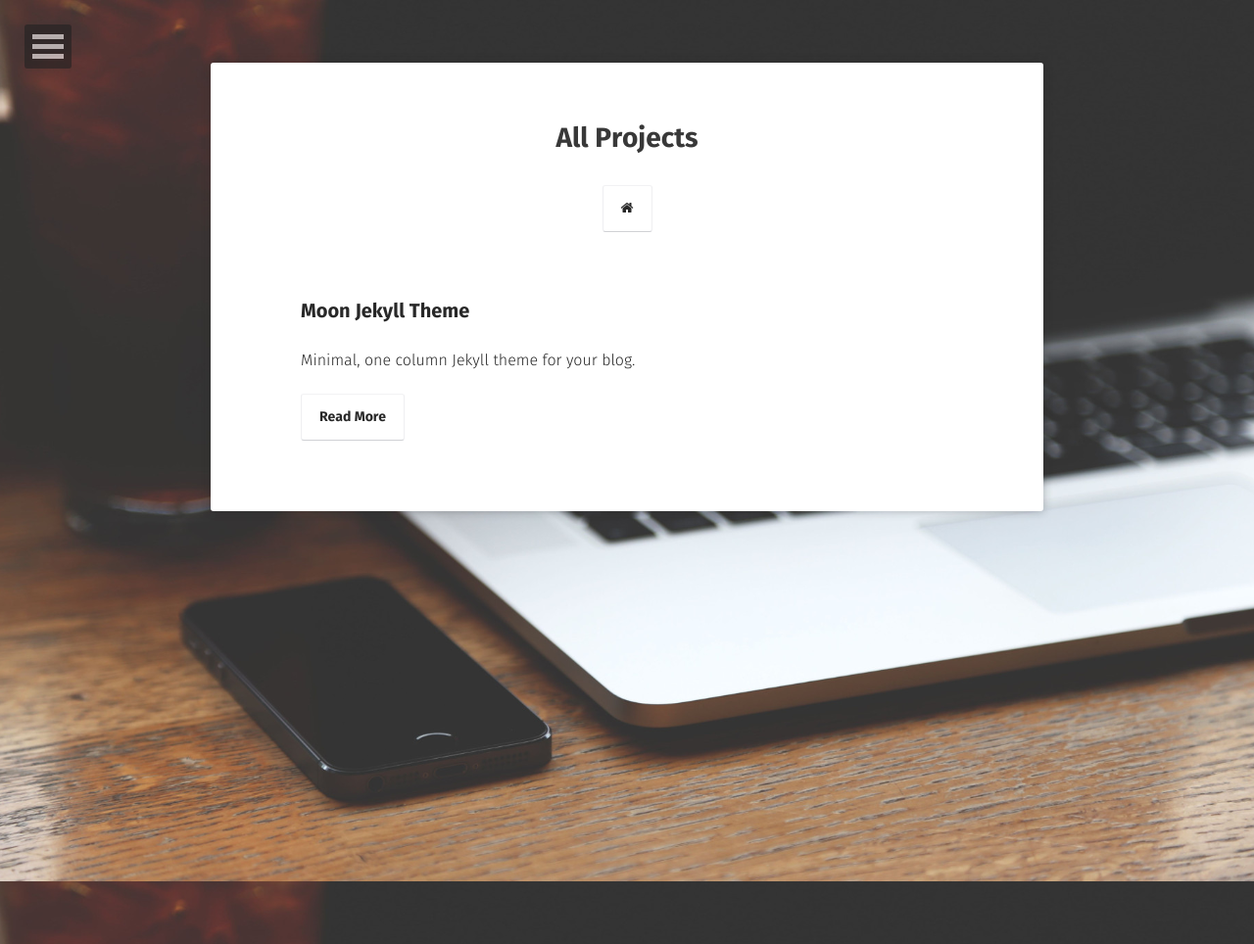
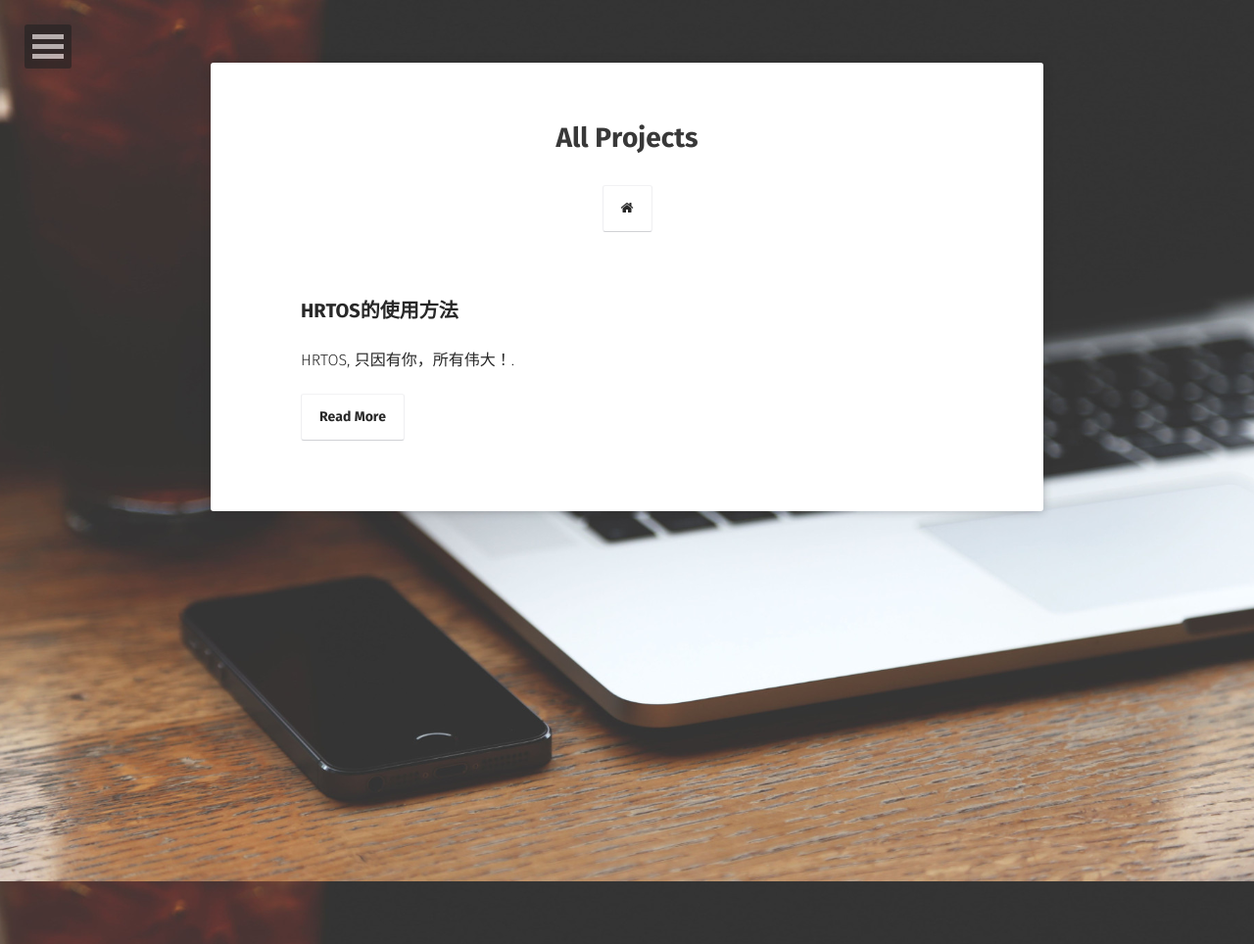
Before and after one commit to HRTOS/HRTOS.GITHUB.IO, a Jekyll site: the page built from projects/index.md, in a window 1280 px wide. Shown: the whole page at 98% size. Built offline with Jekyll 4.4.1, drawn with Linux system fonts in a browser that asks for light colours; some web fonts are replaced; part of the change alters nothing that is shown.

Commit message:
Update 2016-03-21-moon-theme.md

````diff
--- a/_posts/2016-03-21-moon-theme.md
+++ b/_posts/2016-03-21-moon-theme.md
@@ -1,160 +1,83 @@
 ---
 layout: post
-title:  "Moon Jekyll Theme"
-date:   2016-04-06
-excerpt: "Minimal, one column Jekyll theme for your blog."
+title:  "HRTOS的使用方法"
+date:   2018-11-06
+excerpt: "HRTOS, 只因有你，所有伟大！."
 project: true
 tag:
-- jekyll
-- moon
-- blog
-- about
-- theme
+- 使用
+- 工程
+- 建立
+- HRTOS
 comments: true
 ---
 
-![Moon Homepage](https://cloud.githubusercontent.com/assets/754514/14509720/61c61058-01d6-11e6-93ab-0918515ecd56.png)
+![HRTOS](https://www.hrtos.com/TS/HRTOS.png)
 
-<center><b>Moon</b> is a minimal, one column jekyll theme.</center>
+<center><b>Hrtos</b>的使用步骤.</center>
 
- I'm not a developer or designer. And I don't add footer to show who did this theme. If you like this theme or using it, please give a **star** for motivation, It makes me happy.
+ 下载了HRTOS最新版之后是不是很期待用一下呢？本文将介绍如何建立基于HRTOS的工程项目，使用前请确保正确安装了相应的编译器，默认为KEIL 4.我们就按KEIL为平台进行讲解。
 
 <iframe src="https://ghbtns.com/github-btn.html?user=TaylanTatli&repo=Moon&type=star&count=true&size=large" frameborder="0" scrolling="0" width="160px" height="30px"></iframe>
 
-## Installation
-* Fork the [Moon repo](https://github.com/TaylanTatli/Moon/fork)
-* Edit `_config.yml` file.
-* Remove sample posts from `_posts` folder and add yours.
-* Edit `index.md` file in `about` folder.
-* Change repo name to `YourUserName.github.io`
+## 获取最新版HRTOS
+* 方法1： [点击HRTOS](https://www.hrtos.com/download/HRTOS V2.30.rar)
 
-That's all.
+* 方法2： 加入QQ群：523549975
 
-## Preview
+* 方法3： 添加作者QQ：192444320（权威）
+
+就这样！
+
+## 创建工程
+
+# 1.解压文件
+
+# 2.右键keil图标，选择打开文件所在位置，选择上一层后打开C51文件夹
+{% capture images %}
+	https://www.hrtos.com/TS/1.png
+	https://www.hrtos.com/TS/2.png
+	https://www.hrtos.com/TS/3.png
+{% endcapture %}
+{% include gallery images=images caption="分别将解压包目录下的INCLUDE文件夹下的文件和LIB文件夹下的文件复制到INC和LIB目录下" cols=3 %}
+
+---
+# 3.打开KEIL，新建一个工程。
+    *启动后选择Project->New uVision project... 弹出会话框
+    *给工程取好名字之后，选择保存或者回车
+    *自动出现芯片选择会话框，选择合适的芯片，右侧出现该芯片的配置情况
+    *选择好之后点击OK
+    *之后询问我们是否将8051通用的文件添加到我们的工程下，这里我们选择 否（N）
+{% capture images %}
+	https://www.hrtos.com/TS/5.png
+	https://www.hrtos.com/TS/6.png
+    https://www.hrtos.com/TS/7.png
+    https://www.hrtos.com/TS/8.png
+{% endcapture %}
+{% include gallery images=images caption="以上是建立工程的通用方法" cols=2 %}
+
+# 4.配置工程
+    *查看是否弹出Project和Build Output
+    *没有弹出按下图2所示图标选择相应控件
+    *点击图3所示图标，弹出对话框如图4所示
+    *修改Memory Model选择第二个，如图5所示
+    *选择Output栏，选中Create HEX File，如图6所示
 
 {% capture images %}
-	https://cloud.githubusercontent.com/assets/754514/14509716/61ac6c8e-01d6-11e6-879f-8308883de790.png
-	https://cloud.githubusercontent.com/assets/754514/14509717/61ad05ae-01d6-11e6-85ae-5a817dd8763b.png
-	https://cloud.githubusercontent.com/assets/754514/14509714/61a89708-01d6-11e6-8fcd-74b002a060df.png
+	https://www.hrtos.com/TS/10.png
+	https://www.hrtos.com/TS/11.png
+    https://www.hrtos.com/TS/12.png
+    https://www.hrtos.com/TS/13.png
+    https://www.hrtos.com/TS/15.png
+    https://www.hrtos.com/TS/16.png
 {% endcapture %}
-{% include gallery images=images caption="Screenshots of Moon Theme" cols=3 %}
+{% include gallery images=images caption="以上是配置工程的方法" cols=2 %}
 
----
+# 5.在工程中添加相关的文件
 
-{% capture images %}
-	https://cloud.githubusercontent.com/assets/754514/14509718/61b09a20-01d6-11e6-8da1-4202ae4d83cd.png
-	https://cloud.githubusercontent.com/assets/754514/14509715/61aa9d00-01d6-11e6-81a6-c6837edf2e84.png
-{% endcapture %}
-{% include gallery images=images caption="Moon Theme on Small Screen Size" cols=2 %}
+# 6.编译、链接
 
-See a [live version of Moon](http://taylantatli.github.io/Moon) hosted on GitHub.
+# 7.下载到51单片机
 
-## Site Setup
-A quick checklist of the files you’ll want to edit to get up and running.
-
-### Site Wide Configuration
-`_config.yml` is your friend. Open it up and personalize it. Most variables are self explanatory but here's an explanation of each if needed:
-
-#### title
-
-The title of your site... shocker!
-
-Example `title: My Awesome Site`
-
-#### bio
-
-The description to show on your homepage.
-
-#### description
-
-The description to use for meta tags and navigation menu.
-
-#### url
-
-Used to generate absolute urls in `sitemap.xml`, `feed.xml`, and for generating canonical URLs in `<head>`. When developing locally either comment this out or use something like `http://localhost:4000` so all assets load properly. *Don't include a trailing `/`*.
-
-Examples:
-
-{% highlight yaml %}
-url: http://taylantatli.me/Moon
-url: http://localhost:4000
-url: //cooldude.github.io
-url:
-{% endhighlight %}
-
-#### reading_time
-
-Set true to show reading time for posts. And set `words_per_minute`, default is 200.
-
-#### logo
-Your site's logo. It will show on homepage and navigation menu. Also used for twitter meta tags.
-
-#### background
-Image for background. If you don't set it, color will be used as a background.
-
-#### Google Analytics and Webmaster Tools
-
-Google Analytics UA and Webmaster Tool verification tags can be entered in `_config.yml`. For more information on obtaining these meta tags check [Google Webmaster Tools](http://support.google.com/webmasters/bin/answer.py?hl=en&answer=35179) and [Bing Webmaster Tools](https://ssl.bing.com/webmaster/configure/verify/ownership) support.
-
-#### MathJax
-It's enabled. But if you don't want to use it. Set it false in  `_config.yml`.
-
-#### Disqus Comments
-Set your disqus shortname in `_config.yml` to use comments.
-
----
-
-### Navigation Links
-
-To set what links appear in the top navigation edit `_data/navigation.yml`. Use the following format to set the URL and title for as many links as you'd like. *External links will open in a new window.*
-
-{% highlight yaml %}
-- title: Home
-  url: /
-
-- title: Blog
-  url: /blog/
-
-- title: Projects
-  url: /projects/
-
-- title: About
-  url: /about/
-
-- title: Moon
-  url: http://taylantatli.me/Moon
-{% endhighlight %}
-
----
-
-## Layouts and Content
-
-Moon Theme use [Jekyll Compress](https://github.com/penibelst/jekyll-compress-html) to compress html output. But it can cause errors if you use "linenos" (line numbers). I suggest don't use line numbers for codes, because it won't look good with this theme, also i didn't give a proper style for them. If you insist to use line numbers, just remove `layout: compress` string from layouts. It will disable compressing.
-
-### Feature Image
-
-You can set feature image per post. Just add `feature: some link` to your post's front matter.
-
-```
-feature: /assets/img/some-image.png
-or
-feaure: http://example.com/some-image.png
-```
- This also will be used for twitter card:
-
-![Moon Twitter Card](https://cloud.githubusercontent.com/assets/754514/14509719/61c5751c-01d6-11e6-8c29-ce8ccad149bf.png)
-
-### Comments
-To show disqus comments for your post add `comments: true` to your post's front matter.
-
----
-
-## Questions?
-
-Found a bug or aren't quite sure how something works? By all means [file a GitHub Issue](https://github.com/TaylanTatli/Moon/issues/new). And if you make something cool with this theme feel free to let me know.
-
----
-
-## License
-
-This theme is free and open source software, distributed under the MIT License. So feel free to use this Jekyll theme on your site without linking back to me or including a disclaimer.
+## 还有其他问题？
+ 欢迎加QQ群与大家交流！！！
````
